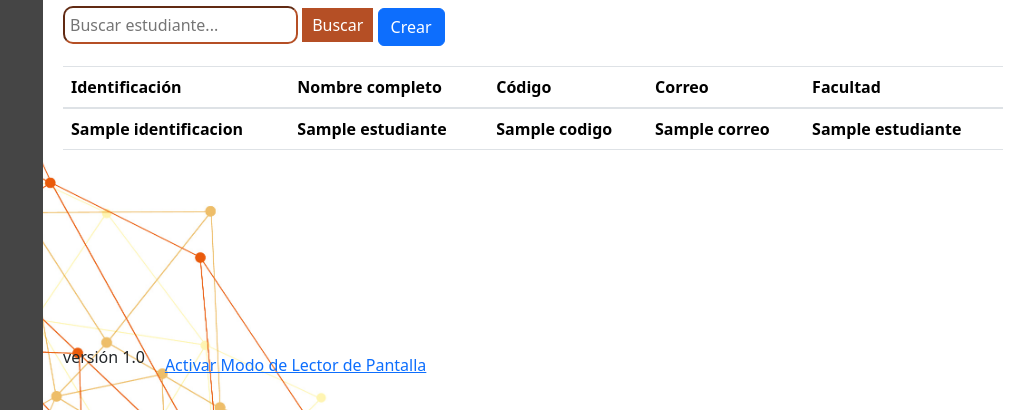
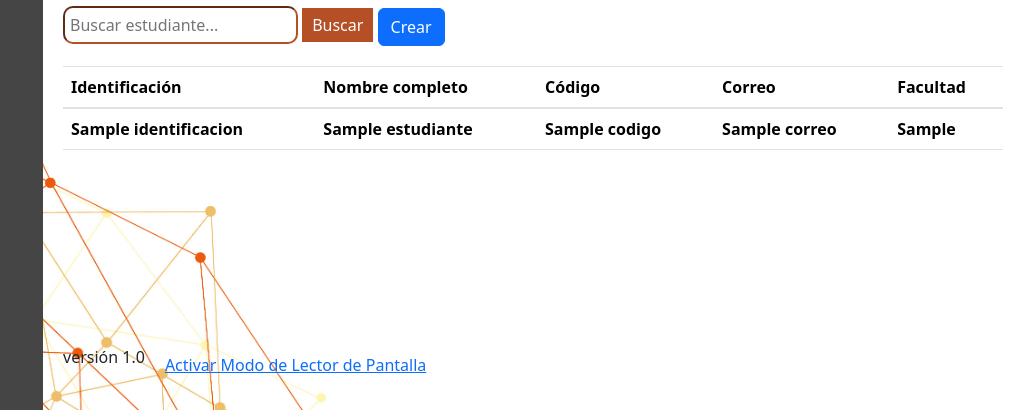
Before and after one commit to Jgom3z/proyectoSGI, a Flask app: template SGI/templates/vistaEstudiantes.html in a window 1280 px wide. Shown: the part 390-800 px from the top of the page, without its empty margins (257-1280 px from the left). Run offline with Flask 3, Linux system fonts and the light colour scheme; the template is opened without the code that fills it: most values are stand-ins (such as "Sample title", 1, 10 or a date in 2020); some libraries are stand-ins or nearby versions.

Commit message:
listar y crear estudiantes

```diff
--- a/SGI/templates/vistaEstudiantes.html
+++ b/SGI/templates/vistaEstudiantes.html
@@ -99,12 +99,12 @@
         data-nombre="{{ estudiante.nombre_estudiante }}"
         data-codigo="{{ estudiante.codigo }}"
         data-correo="{{ estudiante.correo }}"
-        data-facultad="{{ estudiante.nombre_facultad }}">
+        data-facultad="{{ estudiante.id_facultad }}">
       <td>{{ estudiante.identificacion }}</td>
       <td>{{ estudiante.nombre_estudiante }}</td>
       <td>{{ estudiante.codigo }}</td>
       <td>{{ estudiante.correo }}</td>
-      <td>{{ estudiante.nombre_facultad }}</td>
+      <td>{{ estudiante.id_facultad }}</td>
     </tr>
     {% endfor %}
   </tbody>
--- a/SGI/vista/vistaEstudiantes.py
+++ b/SGI/vista/vistaEstudiantes.py
@@ -15,15 +15,25 @@ def vista_estudiantes():
         "projectName": 'SGI',
         "procedure": "select_json_entity",
         "parameters": {
-            "table_name": "inv_estudiantes e INNER JOIN inv_facultad f ON e.id_facultad::integer = f.id_facultad",
+            "table_name": "inv_estudiantes",
             "json_data": {
                 "estado": "En Progreso"  # Ajusta según las necesidades del filtro si aplica
             },
             "where_condition": "",  # Añade condiciones de filtro si las hay
-            "select_columns": "e.identificacion, e.nombre_estudiante AS nombre_completo, e.codigo, e.correo, f.nombre_facultad",
-            "order_by": "e.id_estudiante",  # Puedes ordenar por el campo que prefieras
+            "select_columns": "identificacion,nombre_estudiante, codigo, correo,id_facultad",
+            "order_by": "id_estudiante",  # Puedes ordenar por el campo que prefieras
             "limit_clause": ""  # Agrega un límite si es necesario
         }
+        # "parameters": {
+        #     "table_name": "inv_estudiantes e INNER JOIN inv_facultad f ON e.id_facultad::integer = f.id_facultad",
+        #     "json_data": {
+        #         "estado": "En Progreso"  # Ajusta según las necesidades del filtro si aplica
+        #     },
+        #     "where_condition": "",  # Añade condiciones de filtro si las hay
+        #     "select_columns": "e.identificacion, e.nombre_estudiante AS nombre_completo, e.codigo, e.correo, f.nombre_facultad",
+        #     "order_by": "e.id_estudiante",  # Puedes ordenar por el campo que prefieras
+        #     "limit_clause": ""  # Agrega un límite si es necesario
+        # }
     }
 
     try:
```
